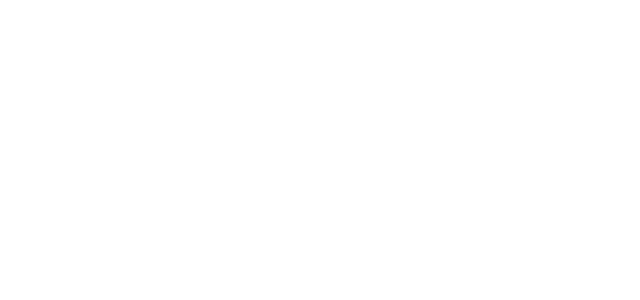
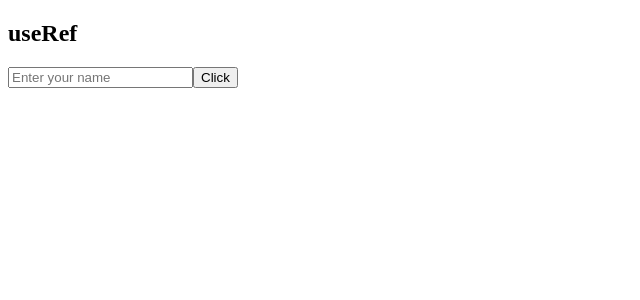
Before and after one commit to Raksha-coder/ReactPractice, a React (Vite) app: page / in a window 1280 px wide. Shown: the top 300 px of the page, without its empty margins (0-640 px from the left). Built offline with nearby package versions, Linux system fonts and the light colour scheme.

Commit message:
useRef Hook in React

```diff
--- a/src/App.jsx
+++ b/src/App.jsx
@@ -1,4 +1,4 @@
-// import StyledComponent from "./Components/StyledComponent";
+import UseRef from "./Components/UseRef"
 function App() {
   return (
     <>
@@ -15,6 +15,7 @@
       {/* <h1 className='heading'>App Profile : Here we do not imported the style.css but it will still apply it's</h1>
       <UserProfile /> */}
       {/* <StyledComponent /> */}
+      <UseRef />
     </>
   )
 }
--- /dev/null
+++ b/src/Components/UseRef.jsx
@@ -0,0 +1,22 @@
+import React, { useRef } from 'react'
+
+const UseRef = () => {
+    const inputRef = useRef("");
+
+    function handleInputField(){
+        //get the reference of a tag
+        console.log("input value",inputRef.current);
+
+        inputRef.current.style.border = "2px solid red";
+    }
+
+  return (
+    <div>
+        <h2>useRef</h2>
+        <input type="text" ref={inputRef} placeholder='Enter your name'/>
+        <button onClick={handleInputField}>Click</button>
+    </div>
+  )
+}
+
+export default UseRef
```
Also changed, not shown: 1 other file (tests, documents, lock files or other folders).
